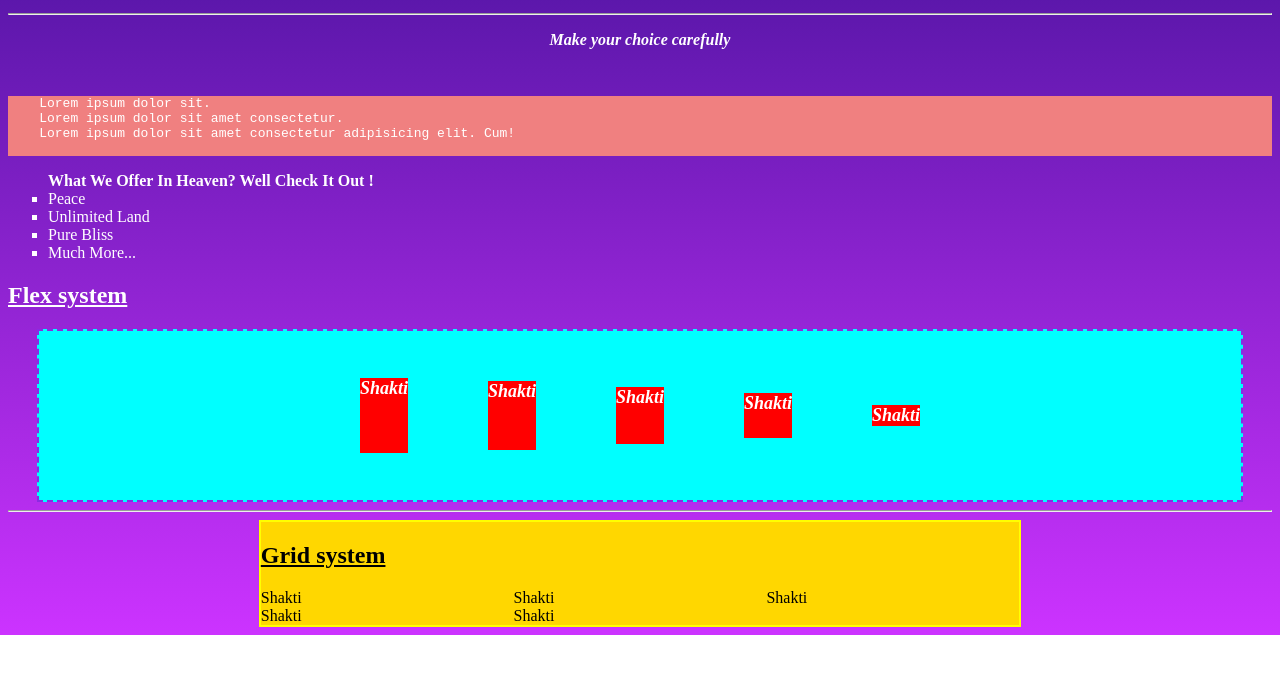
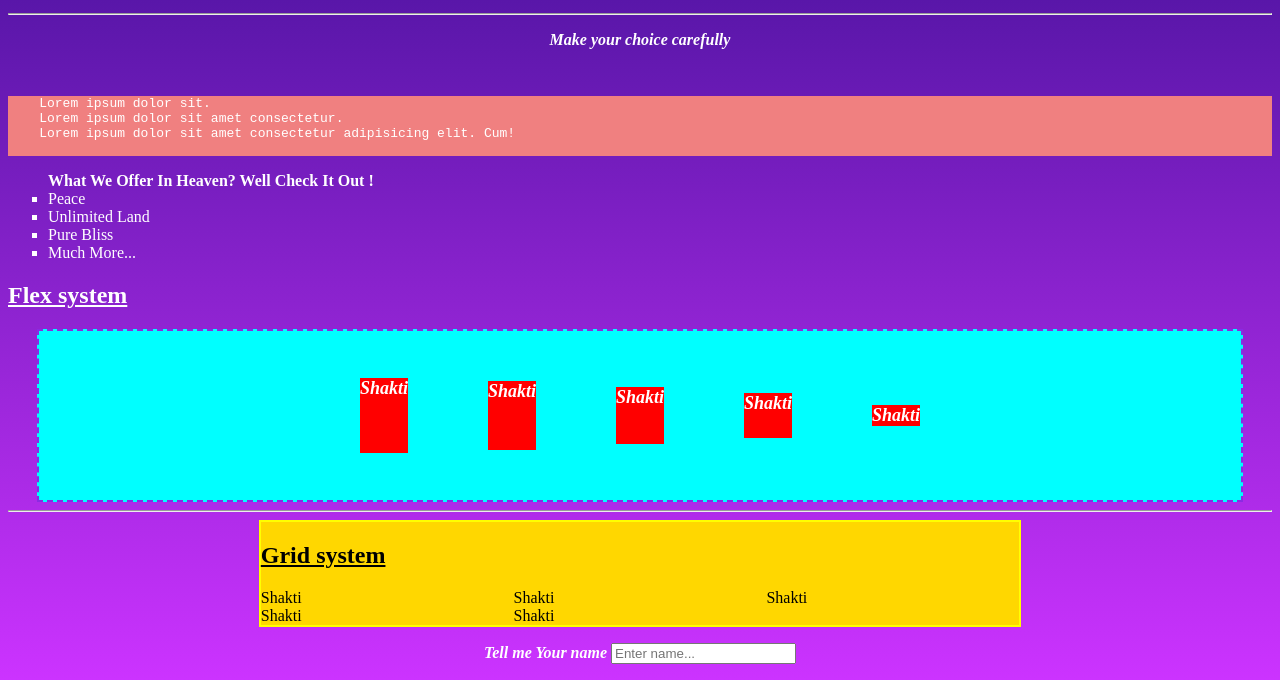
Before and after one commit to shakti-01/MERN_summer_course, a plain HTML site: page day 1/index.html in a window 1280 px wide. Shown: the part 525-1205 px from the top of the page. Before the commit the page ends 1160 px from the top, so only its background shows below. Drawn offline with Linux system fonts and the light colour scheme.

Commit message:
i/p added

```diff
--- a/day 1/index.html
+++ b/day 1/index.html
@@ -56,5 +56,9 @@
         <span class="gitem">Shakti</span>
     </div>
   </div>
+  <p>
+    Tell me Your name
+    <input type="text" placeholder="Enter name..."/>
+  </p>
 </body>
 </html>
```
